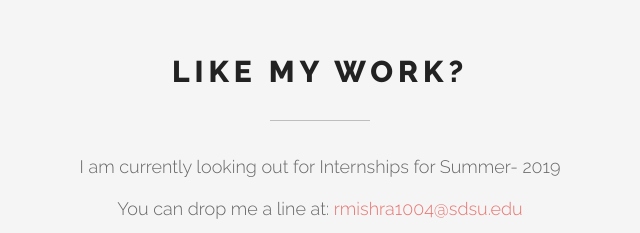
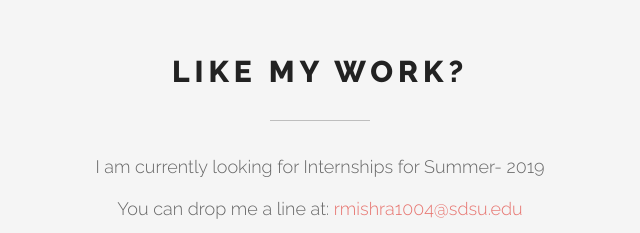
Before and after one commit to rash-me-not/Portfolio-Website, a plain HTML site: page index.html in a window 1280 px wide. Shown: the part 5220-5453 px from the top of the page, 320-960 px from the left. Drawn offline with Linux system fonts and the light colour scheme.

Commit message:
changed index.html

```diff
--- a/index.html
+++ b/index.html
@@ -472,7 +472,7 @@
 						<h2 class="pfblock-title">Like my work?</h2>
 						<div class="pfblock-line"></div>
 						<div class="pfblock-subtitle">
-							<p>I am currently looking out for Internships for Summer- 2019</p>
+							<p>I am currently looking for Internships for Summer- 2019</p>
 <!--							<p>Here is a copy of my resume: <a href="assets/resume/Rashmita_Mishra.pdf" download>Rashmita's Resume</a></p>-->
 							<p>You can drop me a line at: <a href="mailto:rmishra1004@sdsu.edu"> rmishra1004@sdsu.edu</a></p>
 							<p>Alternatively, you can give me a ring at: <a href="tel:(619) 513-7330"> (619) 513-7330</a></p>
```
